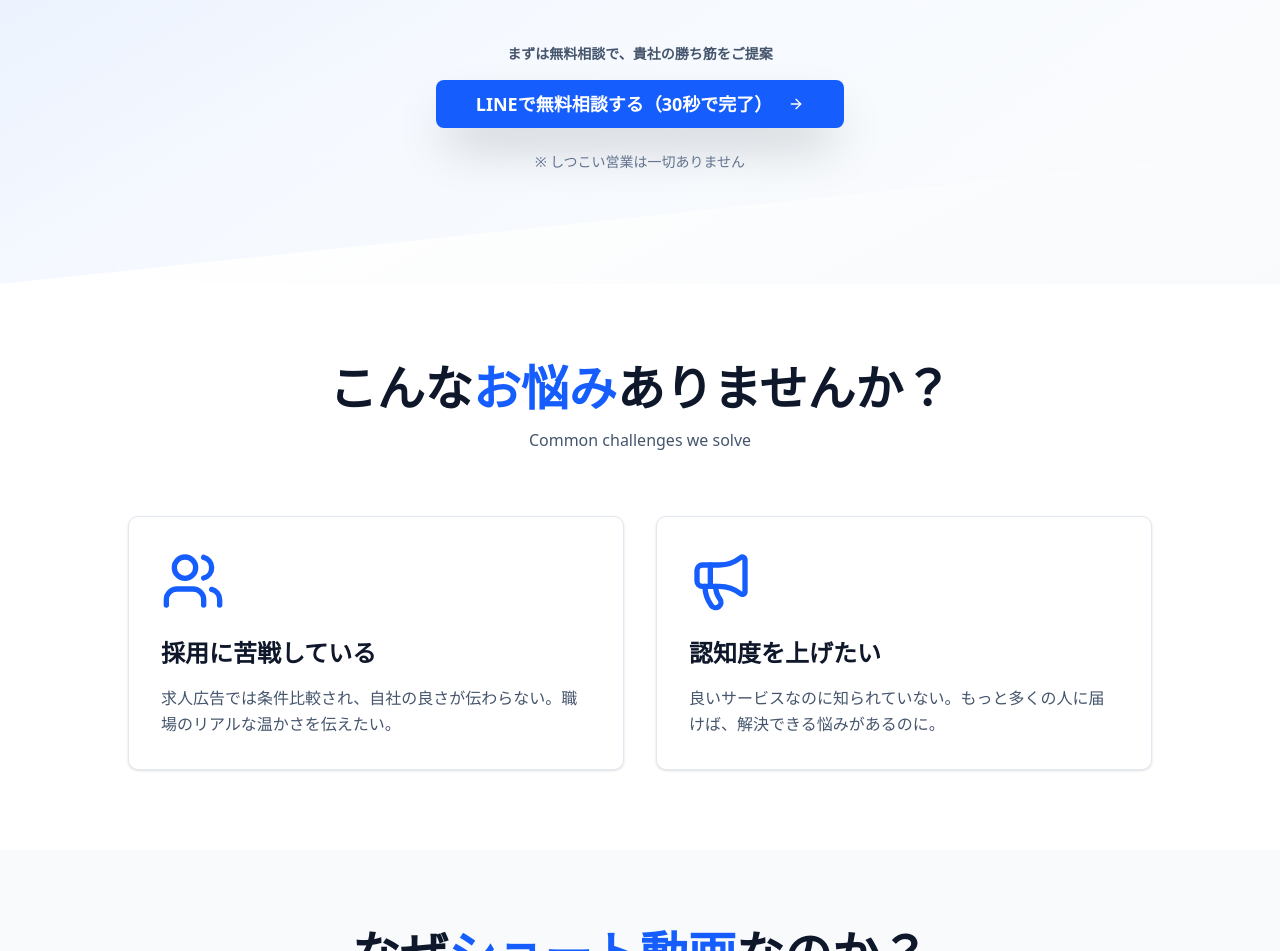
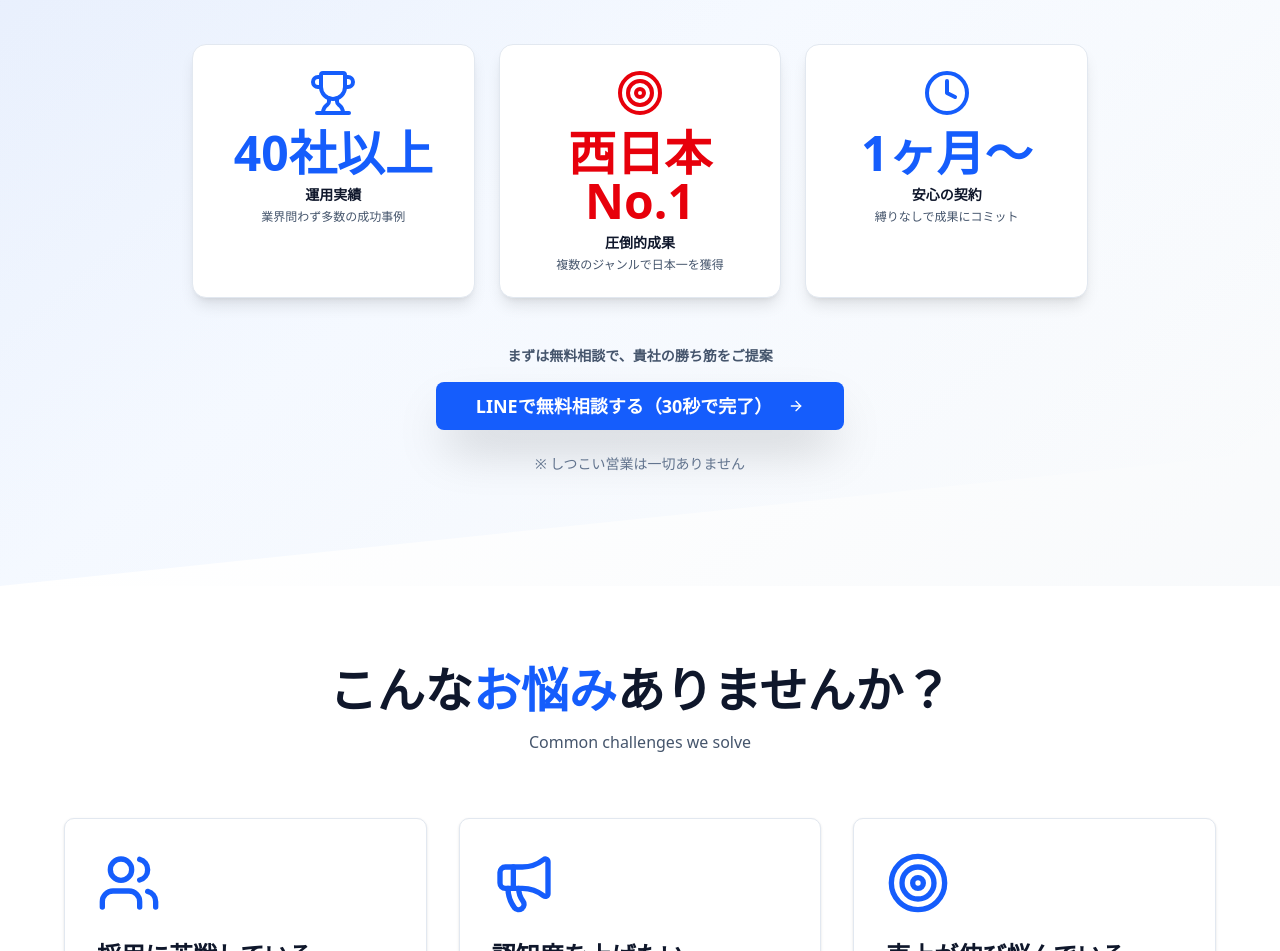
Before and after one commit to sakaihiroki162-debug/Publish-to-GitHub, a Next.js app: page / in a window 1280 px wide. Shown: the part 361-1312 px from the top of the page. Built offline with nearby package versions, Linux system fonts and the light colour scheme.

Commit message:
コード修正

```diff
--- a/app/page.tsx
+++ b/app/page.tsx
@@ -9,7 +9,7 @@ export default function LandingPage() {
       {/* Header */}
       <header className="fixed top-0 w-full z-50 bg-slate-900 backdrop-blur-md border-b border-slate-800">
         <div className="container mx-auto px-4 py-4 flex items-center justify-between">
-          <img src="/logo-white2.png" alt="株式会社TW" className="h-8" />
+          <img src="/logo-white2.png" alt="株式会社TW" className="h-10 w-auto" />
           <a
             href="https://line.me/R/ti/p/@922xylnx?ts=11251237&oat_content=url"
             target="_blank"
@@ -43,6 +43,27 @@ export default function LandingPage() {
             <p className="text-base md:text-lg text-slate-700 mb-10 leading-relaxed max-w-3xl mx-auto">
               運用社数40社以上。西日本No.1の実績で、貴社の『資産』となる動画を構築します。
             </p>
+            <div className="grid md:grid-cols-3 gap-6 max-w-4xl mx-auto mb-12">
+              <div className="bg-white rounded-xl p-6 shadow-lg border border-slate-200 hover:border-blue-600 transition-all">
+                <Trophy className="w-12 h-12 text-blue-600 mx-auto mb-3" />
+                <div className="text-4xl md:text-5xl font-black text-blue-600 mb-2">40社以上</div>
+                <div className="text-sm font-bold text-slate-900 mb-1">運用実績</div>
+                <div className="text-xs text-slate-600">業界問わず多数の成功事例</div>
+              </div>
+              <div className="bg-white rounded-xl p-6 shadow-lg border border-slate-200 hover:border-blue-600 transition-all">
+                <Target className="w-12 h-12 text-red-600 mx-auto mb-3" />
+                <div className="text-4xl md:text-5xl font-black text-red-600 mb-2">西日本No.1</div>
+                <div className="text-sm font-bold text-slate-900 mb-1">圧倒的成果</div>
+                <div className="text-xs text-slate-600">複数のジャンルで日本一を獲得</div>
+              </div>
+              <div className="bg-white rounded-xl p-6 shadow-lg border border-slate-200 hover:border-blue-600 transition-all">
+                <Clock className="w-12 h-12 text-blue-600 mx-auto mb-3" />
+                <div className="text-4xl md:text-5xl font-black text-blue-600 mb-2">1ヶ月〜</div>
+                <div className="text-sm font-bold text-slate-900 mb-1">安心の契約</div>
+                <div className="text-xs text-slate-600">縛りなしで成果にコミット</div>
+              </div>
+            </div>
+
             <p className="text-sm text-slate-600 mb-4 font-semibold">まずは無料相談で、貴社の勝ち筋をご提案</p>
             <a
               href="https://line.me/R/ti/p/@922xylnx?ts=11251237&oat_content=url"
@@ -69,7 +90,7 @@ export default function LandingPage() {
             こんな<span className="text-blue-600">お悩み</span>ありませんか？
           </h2>
           <p className="text-center text-slate-600 mb-16">Common challenges we solve</p>
-          <div className="grid md:grid-cols-2 gap-8 max-w-5xl mx-auto">
+          <div className="grid md:grid-cols-3 gap-8 max-w-6xl mx-auto">
             <Card className="bg-white border-slate-200 p-8 hover:border-blue-600 hover:shadow-xl hover:shadow-blue-600/10 transition-all duration-300">
               <Users className="w-16 h-16 text-blue-600 mb-6" />
               <h3 className="text-2xl font-bold mb-4 text-slate-900">採用に苦戦している</h3>
@@ -82,6 +103,13 @@ export default function LandingPage() {
               <h3 className="text-2xl font-bold mb-4 text-slate-900">認知度を上げたい</h3>
               <p className="text-slate-600 leading-relaxed">
                 良いサービスなのに知られていない。もっと多くの人に届けば、解決できる悩みがあるのに。
+              </p>
+            </Card>
+            <Card className="bg-white border-slate-200 p-8 hover:border-blue-600 hover:shadow-xl hover:shadow-blue-600/10 transition-all duration-300">
+              <Target className="w-16 h-16 text-blue-600 mb-6" />
+              <h3 className="text-2xl font-bold mb-4 text-slate-900">売上が伸び悩んでいる</h3>
+              <p className="text-slate-600 leading-relaxed">
+                SNSを使って見込み客を集めたいが、ノウハウがなく手探りの状態。集客を強化したい。
               </p>
             </Card>
           </div>
@@ -214,7 +242,9 @@ export default function LandingPage() {
         <div className="container mx-auto">
           <div className="max-w-3xl mx-auto text-center">
             <h2 className="text-3xl md:text-4xl font-black mb-6 text-white">
-              実績豊富なプロが、貴社のアカウントを診断します。
+              実績豊富なプロが
+              <br />
+              貴社のアカウントを診断します。
             </h2>
             <a
               href="https://line.me/R/ti/p/@922xylnx?ts=11251237&oat_content=url"
@@ -328,6 +358,7 @@ export default function LandingPage() {
           <p className="text-center text-slate-600 mb-4">Flexible plans for every business</p>
           <p className="text-center text-slate-900 font-bold text-lg mb-16">※ 全プラン契約期間の縛りなし</p>
           <div className="grid md:grid-cols-3 gap-8 max-w-6xl mx-auto">
+            {/* Left: Entry Plan */}
             <Card className="bg-white border-slate-200 p-8 hover:border-blue-600 hover:shadow-lg transition-all duration-300 flex flex-col">
               <div className="mb-6">
                 <div className="inline-block px-4 py-2 bg-slate-100 rounded-full mb-4">
@@ -370,6 +401,7 @@ export default function LandingPage() {
               </a>
             </Card>
 
+            {/* Center: In-house Support Plan (Popular) */}
             <div className="relative md:-mt-4 md:mb-4">
               <div className="absolute -top-4 left-1/2 transform -translate-x-1/2 z-10">
                 <div className="bg-blue-600 text-white px-6 py-2 rounded-full text-sm font-bold shadow-lg">
@@ -381,36 +413,29 @@ export default function LandingPage() {
                   <div className="inline-block px-4 py-2 bg-blue-50 rounded-full mb-4">
                     <span className="text-blue-700 text-sm font-bold">Plan B</span>
                   </div>
-                  <h3 className="text-2xl font-bold mb-2 text-slate-900">スタンダードプラン</h3>
-                  <p className="text-blue-600 font-semibold text-sm mb-4">丸投げで成果を出す（完全運用代行）</p>
+                  <h3 className="text-2xl font-bold mb-2 text-slate-900">内製化支援プラン</h3>
+                  <p className="text-blue-600 font-semibold text-sm mb-4">社内にノウハウを（内製化支援）</p>
                   <div className="mb-6">
-                    <span className="text-5xl font-black text-slate-900">45万円</span>
+                    <span className="text-5xl font-black text-slate-900">15万円</span>
                     <span className="text-slate-600 ml-2">月額〜</span>
                   </div>
                 </div>
                 <ul className="space-y-3 mb-8 flex-grow">
                   <li className="flex items-start">
                     <CheckCircle2 className="w-5 h-5 text-blue-600 mr-2 flex-shrink-0 mt-0.5" />
-                    <span className="text-slate-700">月10本の動画制作</span>
+                    <span className="text-slate-700">運用ノウハウ研修</span>
                   </li>
                   <li className="flex items-start">
                     <CheckCircle2 className="w-5 h-5 text-blue-600 mr-2 flex-shrink-0 mt-0.5" />
-                    <span className="text-slate-700">撮影含む</span>
+                    <span className="text-slate-700">撮影・編集指導</span>
                   </li>
                   <li className="flex items-start">
                     <CheckCircle2 className="w-5 h-5 text-blue-600 mr-2 flex-shrink-0 mt-0.5" />
-                    <span className="text-slate-700">アカウント運用代行</span>
+                    <span className="text-slate-700">企画相談（無制限）</span>
                   </li>
                   <li className="flex items-start">
                     <CheckCircle2 className="w-5 h-5 text-blue-600 mr-2 flex-shrink-0 mt-0.5" />
-                    <span className="text-slate-700">データ分析・改善提案</span>
-                  </li>
-                  <li className="flex items-start">
-                    <CheckCircle2 className="w-5 h-5 text-blue-600 mr-2 flex-shrink-0 mt-0.5" />
-                    <span className="text-slate-700">月1回のミーティング</span>
-                  </li>
-                  <li className="flex items-start text-sm text-slate-500">
-                    <span className="ml-7">※ コメント対応は含まず</span>
+                    <span className="text-slate-700">月1回の戦略MTG</span>
                   </li>
                 </ul>
                 <a
@@ -424,34 +449,42 @@ export default function LandingPage() {
               </Card>
             </div>
 
+            {/* Right: Standard Plan */}
             <Card className="bg-white border-slate-200 p-8 hover:border-blue-600 hover:shadow-lg transition-all duration-300 flex flex-col">
               <div className="mb-6">
                 <div className="inline-block px-4 py-2 bg-slate-100 rounded-full mb-4">
                   <span className="text-slate-700 text-sm font-bold">Plan C</span>
                 </div>
-                <h3 className="text-2xl font-bold mb-2 text-slate-900">内製化支援プラン</h3>
-                <p className="text-blue-600 font-semibold text-sm mb-4">社内にノウハウを（内製化支援）</p>
+                <h3 className="text-2xl font-bold mb-2 text-slate-900">スタンダードプラン</h3>
+                <p className="text-blue-600 font-semibold text-sm mb-4">丸投げで成果を出す（完全運用代行）</p>
                 <div className="mb-6">
-                  <span className="text-5xl font-black text-slate-900">15万円</span>
+                  <span className="text-5xl font-black text-slate-900">45万円</span>
                   <span className="text-slate-600 ml-2">月額〜</span>
                 </div>
               </div>
               <ul className="space-y-3 mb-8 flex-grow">
                 <li className="flex items-start">
                   <CheckCircle2 className="w-5 h-5 text-blue-600 mr-2 flex-shrink-0 mt-0.5" />
-                  <span className="text-slate-700">運用ノウハウ研修</span>
+                  <span className="text-slate-700">月10本の動画制作</span>
                 </li>
                 <li className="flex items-start">
                   <CheckCircle2 className="w-5 h-5 text-blue-600 mr-2 flex-shrink-0 mt-0.5" />
-                  <span className="text-slate-700">撮影・編集指導</span>
+                  <span className="text-slate-700">撮影含む</span>
                 </li>
                 <li className="flex items-start">
                   <CheckCircle2 className="w-5 h-5 text-blue-600 mr-2 flex-shrink-0 mt-0.5" />
-                  <span className="text-slate-700">企画相談（無制限）</span>
+                  <span className="text-slate-700">アカウント運用代行</span>
                 </li>
                 <li className="flex items-start">
                   <CheckCircle2 className="w-5 h-5 text-blue-600 mr-2 flex-shrink-0 mt-0.5" />
-                  <span className="text-slate-700">月1回の戦略MTG</span>
+                  <span className="text-slate-700">データ分析・改善提案</span>
+                </li>
+                <li className="flex items-start">
+                  <CheckCircle2 className="w-5 h-5 text-blue-600 mr-2 flex-shrink-0 mt-0.5" />
+                  <span className="text-slate-700">月1回のミーティング</span>
+                </li>
+                <li className="flex items-start text-sm text-slate-500">
+                  <span className="ml-7">※ コメント対応は含まず</span>
                 </li>
               </ul>
               <a
@@ -494,7 +527,7 @@ export default function LandingPage() {
         <div className="container mx-auto">
           <div className="max-w-4xl mx-auto">
             <div className="flex justify-center mb-8">
-              <img src="/logo1.png" alt="株式会社TW" className="h-16 md:h-20" />
+              <img src="/logo-colored.png" alt="株式会社TW" className="h-16 md:h-20" />
             </div>
             <h2 className="text-3xl md:text-5xl font-black text-center text-slate-900 mb-6">
               私たちの<span className="text-blue-600">想い</span>
@@ -642,7 +675,7 @@ export default function LandingPage() {
         <div className="container mx-auto">
           <div className="max-w-4xl mx-auto text-center">
             <div className="flex justify-center mb-8">
-              <img src="/logo-white2.png" alt="株式会社TW" className="h-16 md:h-20" />
+              <img src="/logo-colored.png" alt="株式会社TW" className="h-16 md:h-20" />
             </div>
             <h2 className="text-4xl md:text-5xl font-black mb-6 text-white">
               ショート動画で、
@@ -666,15 +699,19 @@ export default function LandingPage() {
       </section>
 
       {/* Footer */}
-      <footer className="bg-slate-900 text-slate-300 py-12 px-4">
+      <footer className="bg-slate-900 text-white py-16 px-4">
         <div className="container mx-auto">
-          <div className="flex flex-col items-center">
-            <img src="/logo-white.png" alt="株式会社TW" className="h-12 mb-6" />
-            <p className="text-center text-slate-400 text-sm">
-              © 2025 株式会社TW. All rights reserved.
-              <br />
-              ショート動画運用代行・動画制作・研修のプロフェッショナル
-            </p>
+          <div className="max-w-4xl mx-auto">
+            <div className="text-center mb-12">
+              <img src="/logo-white2.png" alt="株式会社TW" className="h-16 md:h-20" />
+              <p className="text-slate-400 mt-6 text-balance">
+                株式会社TWは、ショート動画運用代行・動画制作・研修のプロフェッショナルです。
+              </p>
+            </div>
+            <div className="border-t border-slate-800 pt-8 text-center">
+              <img src="/logo-white2.png" alt="株式会社TW" className="h-12 mb-6" />
+              <p className="text-slate-500 text-sm">© 2025 株式会社TW. All rights reserved.</p>
+            </div>
           </div>
         </div>
       </footer>
```
